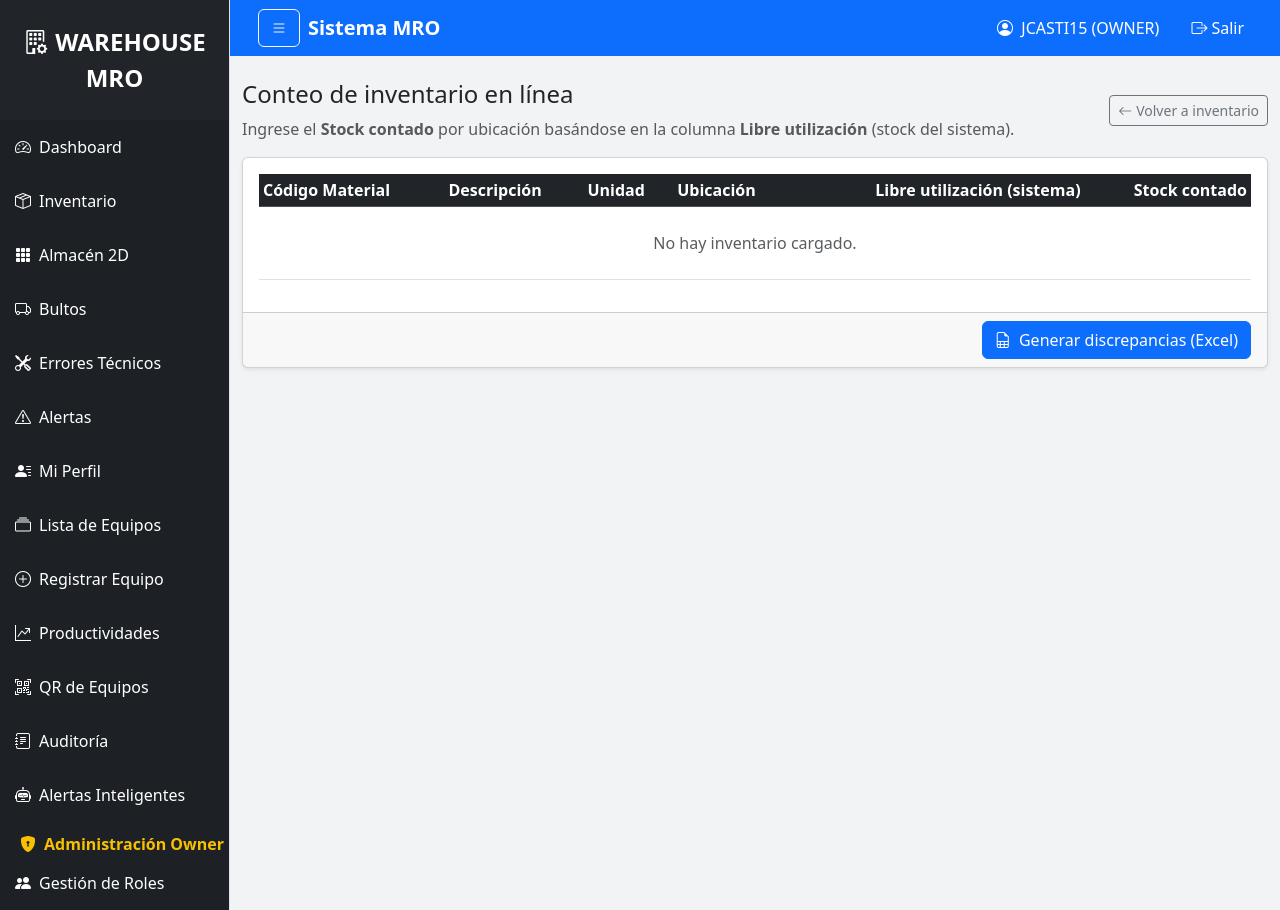
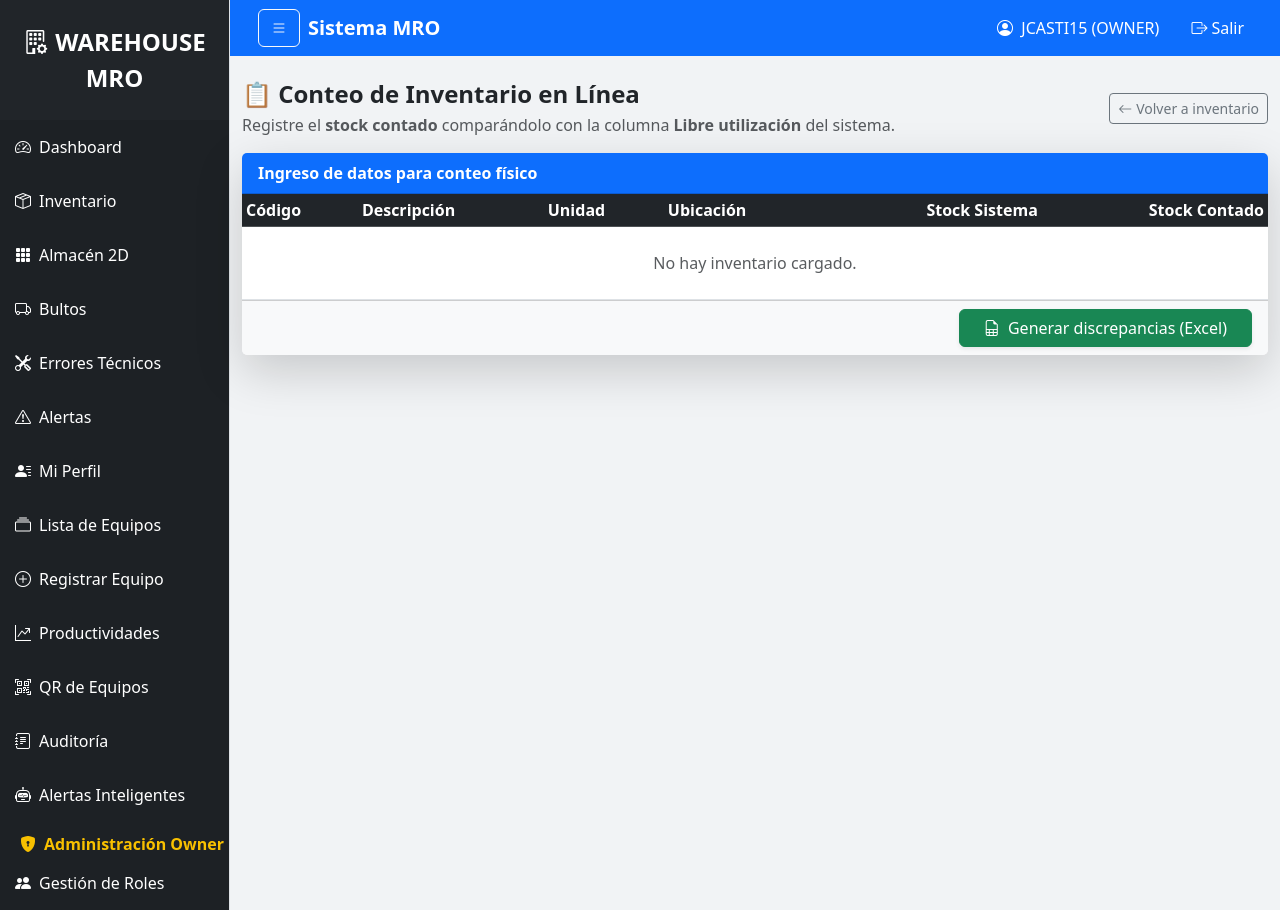
Before and after one commit to josecastillovelasquez23456-dot/warehouse_mro, a Flask app: page /inventory/count in a window 1280 px wide. Run offline with Flask 3, Linux system fonts and the light colour scheme; a user stored in the database is signed in.

Commit message:
Update count.html

```diff
--- a/warehouse_mro/templates/inventory/count.html
+++ b/warehouse_mro/templates/inventory/count.html
@@ -1,49 +1,68 @@
 {% extends "base.html" %}
 
 {% block content %}
+
 <div class="d-flex justify-content-between align-items-center mb-3">
     <div>
-        <h4>Conteo de inventario en línea</h4>
+        <h4 class="fw-bold mb-1">📋 Conteo de Inventario en Línea</h4>
         <p class="text-muted mb-0">
-            Ingrese el <strong>Stock contado</strong> por ubicación basándose en la columna
-            <strong>Libre utilización</strong> (stock del sistema).
+            Registre el <strong>stock contado</strong> comparándolo con la columna
+            <strong>Libre utilización</strong> del sistema.
         </p>
     </div>
-    <div>
-        <a href="{{ url_for('inventory.list_inventory') }}" class="btn btn-outline-secondary btn-sm">
-            <i class="bi bi-arrow-left me-1"></i>Volver a inventario
-        </a>
-    </div>
+
+    <a href="{{ url_for('inventory.list_inventory') }}" class="btn btn-outline-secondary btn-sm">
+        <i class="bi bi-arrow-left me-1"></i>Volver a inventario
+    </a>
 </div>
 
 <form method="post">
-    <div class="card shadow-sm">
-        <div class="card-body table-responsive">
-            <table class="table table-sm table-hover align-middle">
+
+    <div class="card shadow-lg border-0">
+        <div class="card-header bg-primary text-white">
+            <strong>Ingreso de datos para conteo físico</strong>
+        </div>
+
+        <div class="card-body table-responsive p-0" style="max-height:70vh; overflow-y:auto;">
+            <table class="table table-sm table-hover align-middle mb-0">
+
                 <thead class="table-dark">
                     <tr>
-                        <th>Código Material</th>
+                        <th>Código</th>
                         <th>Descripción</th>
                         <th>Unidad</th>
                         <th>Ubicación</th>
-                        <th class="text-end">Libre utilización (sistema)</th>
-                        <th class="text-end">Stock contado</th>
+                        <th class="text-end">Stock Sistema</th>
+                        <th class="text-end">Stock Contado</th>
                     </tr>
                 </thead>
+
                 <tbody>
                     {% for item in items %}
-                        <tr>
-                            <td>{{ item.material_code }}</td>
+                        {% set st = item.status %}
+                        {% if st == 'critico' %}
+                            {% set row_class = 'table-danger' %}
+                        {% elif st == 'bajo' %}
+                            {% set row_class = 'table-warning' %}
+                        {% elif st == 'normal' %}
+                            {% set row_class = '' %}
+                        {% else %}
+                            {% set row_class = 'table-secondary' %}
+                        {% endif %}
+
+                        <tr class="{{ row_class }}">
+                            <td class="fw-bold">{{ item.material_code }}</td>
                             <td>{{ item.material_text }}</td>
                             <td>{{ item.base_unit }}</td>
-                            <td>{{ item.location }}</td>
-                            <td class="text-end">{{ "%.2f"|format(item.libre_utilizacion) }}</td>
-                            <td class="text-end" style="max-width: 110px;">
+                            <td><span class="badge bg-dark">{{ item.location }}</span></td>
+                            <td class="text-end fw-bold">{{ "%.2f"|format(item.libre_utilizacion) }}</td>
+
+                            <td style="max-width:110px;">
                                 <input type="number"
                                        step="0.01"
                                        min="0"
                                        name="count_{{ item.id }}"
-                                       class="form-control form-control-sm text-end"
+                                       class="form-control form-control-sm text-end shadow-sm"
                                        placeholder="0.00">
                             </td>
                         </tr>
@@ -55,14 +74,18 @@
                         </tr>
                     {% endfor %}
                 </tbody>
+
             </table>
         </div>
-        <div class="card-footer d-flex justify-content-end">
-            <button type="submit" class="btn btn-primary">
+
+        <div class="card-footer d-flex justify-content-end bg-light">
+            <button type="submit" class="btn btn-success px-4 shadow-sm">
                 <i class="bi bi-file-earmark-spreadsheet me-1"></i>
                 Generar discrepancias (Excel)
             </button>
         </div>
+
     </div>
 </form>
+
 {% endblock %}
```
